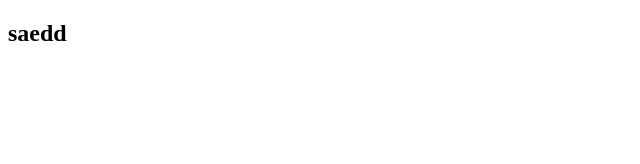
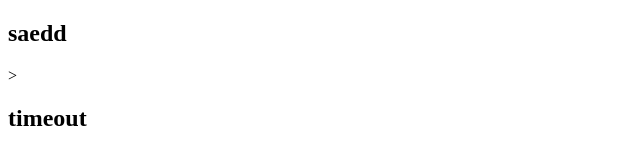
Before and after one commit to t346gguj/saeed-0101, a plain HTML site: page index.html in a window 1280 px wide. Shown: the whole page, without its empty margins (0-640 px from the left). Drawn offline with Linux system fonts and the light colour scheme.

Commit message:
time out

```diff
--- a/index.html
+++ b/index.html
@@ -12,5 +12,17 @@
 
 
     </footer>
+
+><header>
+
+
+<h2>timeout</h2>
+
+
+</header>
+
+
+
+
 </body>
 </html>
```
